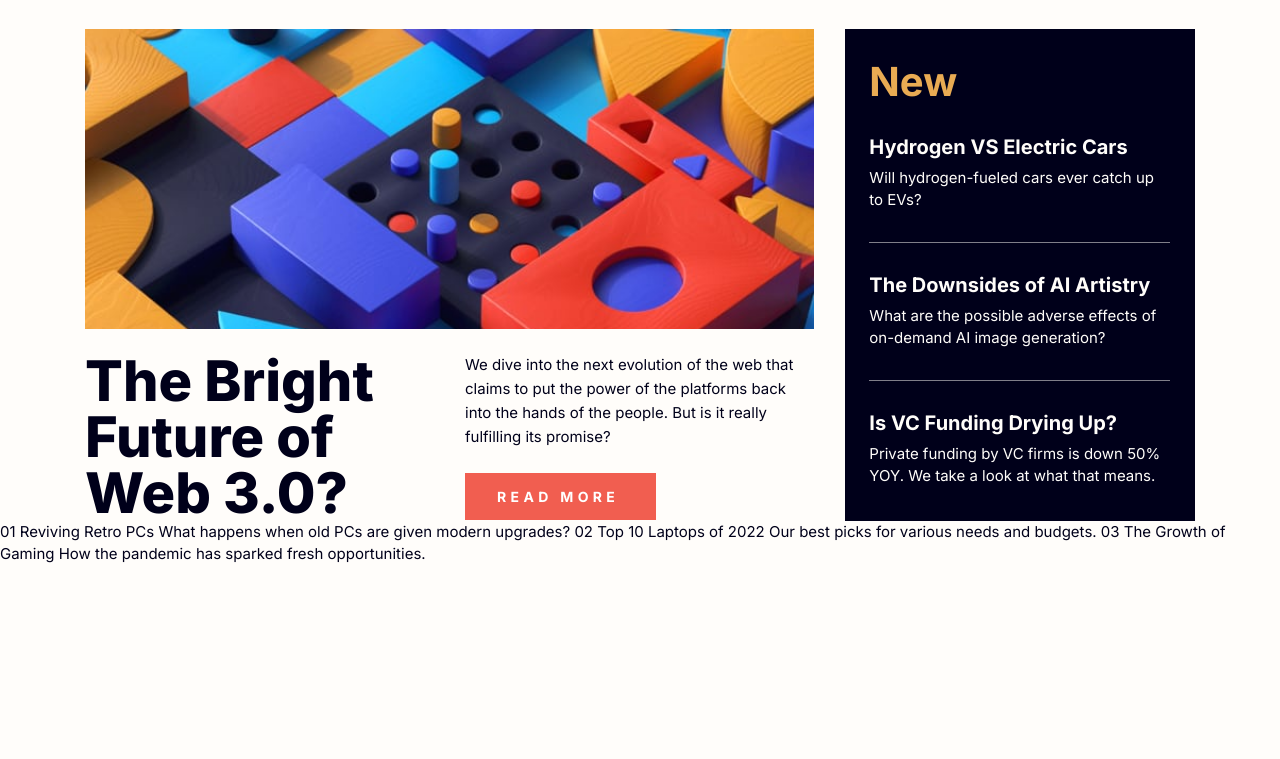
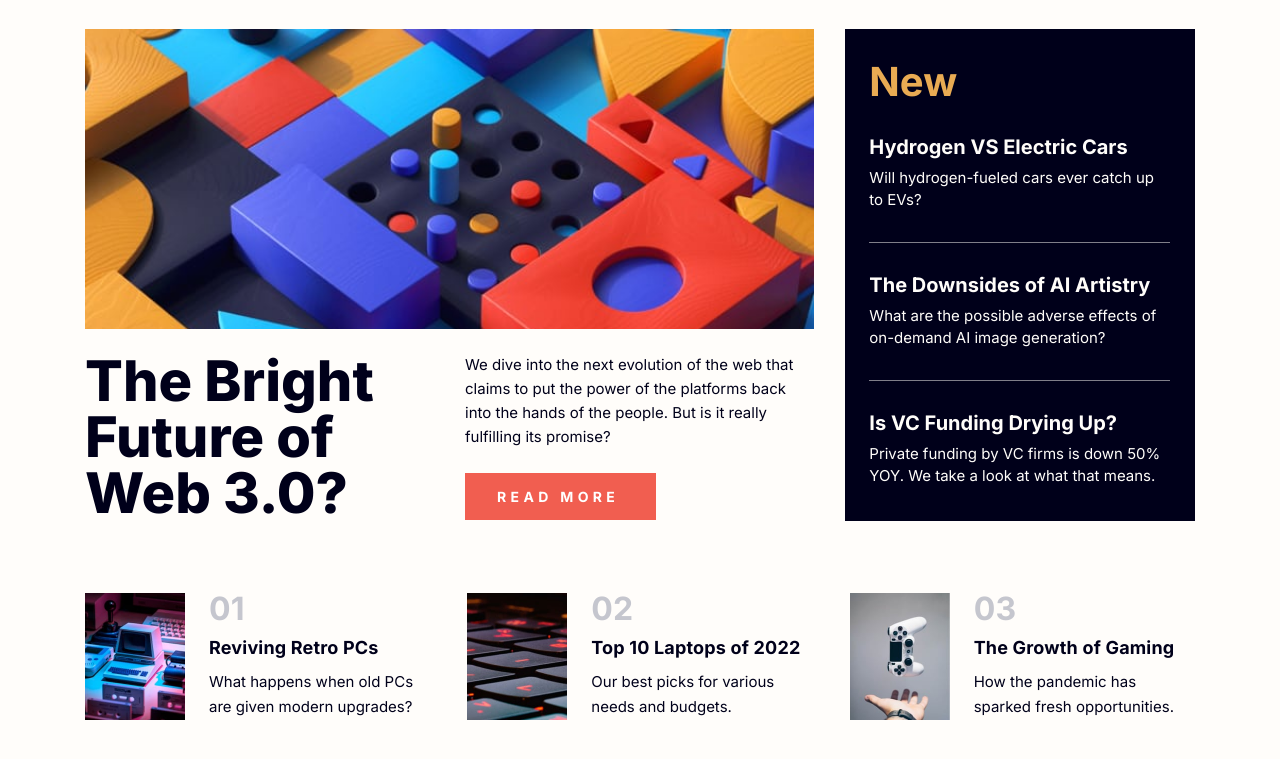
Before and after one commit to joshjavier/news-homepage, a website: page index.html in a window 1280 px wide. Shown: the part 123-882 px from the top of the page. Before the commit the page ends 800 px from the top, so only its background shows below. Drawn offline with nearby package versions, Linux system fonts and the light colour scheme.

Commit message:
Add top articles section

```diff
--- a/index.html
+++ b/index.html
@@ -78,19 +78,46 @@
         </article>
       </div>
     </div>
+
+    <div class="s-top container">
+      <h2 class="visually-hidden">Top articles</h2>
+      <ul class="row">
+        <li class="col-xl">
+          <article class="d-flex">
+            <div class="thumb">
+              <img src="./assets/images/image-retro-pcs.jpg" alt="">
+            </div>
+            <div class="text">
+              <h3><a href="#">Reviving Retro PCs</a></h3>
+              <p>What happens when old PCs are given modern upgrades?</p>
+            </div>
+          </article>
+        </li>
+        <li class="col-xl">
+          <article class="d-flex">
+            <div class="thumb">
+              <img src="./assets/images/image-top-laptops.jpg" alt="">
+            </div>
+            <div class="text">
+              <h3><a href="#">Top 10 Laptops of 2022</a></h3>
+              <p>Our best picks for various needs and budgets.</p>
+            </div>
+          </article>
+        </li>
+        <li class="col-xl">
+          <article class="d-flex">
+            <div class="thumb">
+              <img src="./assets/images/image-gaming-growth.jpg" alt="">
+            </div>
+            <div class="text">
+              <h3><a href="#">The Growth of Gaming</a></h3>
+              <p>How the pandemic has sparked fresh opportunities.</p>
+            </div>
+          </article>
+        </li>
+      </ul>
+    </div>
   </main>
-
-  01
-  Reviving Retro PCs
-  What happens when old PCs are given modern upgrades?
-
-  02
-  Top 10 Laptops of 2022
-  Our best picks for various needs and budgets.
-
-  03
-  The Growth of Gaming
-  How the pandemic has sparked fresh opportunities.
 
   <!-- <div class="attribution">
     Challenge by <a href="https://www.frontendmentor.io?ref=challenge" target="_blank">Frontend Mentor</a>.
--- a/style.css
+++ b/style.css
@@ -238,3 +238,102 @@ main {
     width: 31.5%;
   }
 }
+
+/* TOP ARTICLES SECTION */
+
+.s-top {
+  margin-block: 64px 80px;
+}
+
+@media (min-width: 768px) {
+  .s-top {
+    margin-top: 72px;
+  }
+}
+
+.s-top ul {
+  padding-inline-start: 0;
+  margin-bottom: 0;
+  list-style-type: none;
+  row-gap: 34px;
+  column-gap: 37px;
+  margin-inline: 0;
+  counter-reset: toparticles;
+}
+
+.s-top ul > * {
+  /* Remove inline padding */
+  --bs-gutter-x: 0;
+}
+
+.s-top article {
+  column-gap: 24px;
+  align-items: flex-end;
+  justify-content: center;
+}
+
+.s-top article .thumb {
+  flex: 1 0 100px;
+  max-width: 200px;
+}
+
+.s-top article .thumb img {
+  width: 100%;
+  height: 100%;
+  object-fit: cover;
+}
+
+.s-top article .text {
+  max-width: 327px;
+}
+
+.s-top article h3::before {
+  counter-increment: toparticles;
+  content: "0" counter(toparticles);
+  position: absolute;
+  translate: 0 calc(-100% - 9px);
+  font-weight: 700;
+  font-size: 32px;
+  line-height: normal;
+  color: hsl(var(--clr-grayish-blue));
+}
+
+.s-top article h3 {
+  font-weight: 700;
+  font-size: 18px;
+  letter-spacing: 0.18px;
+  margin-bottom: 10px;
+  position: relative;
+}
+
+.s-top article h3 a {
+  color: inherit;
+  text-decoration: none;
+}
+
+.s-top article h3 a:hover {
+  color: hsl(var(--clr-soft-red));
+}
+
+.s-top article p {
+  line-height: 1.7;
+  margin-bottom: 0;
+}
+
+/* Adjust layout of top articles on smaller screens */
+@media (max-width: 366px) {
+  .s-top article {
+    flex-direction: column;
+    row-gap: 16px;
+  }
+
+  .s-top article .thumb {
+    width: 100%;
+    max-width: unset;
+    aspect-ratio: 2 / 1;
+  }
+
+  .s-top article h3::before {
+    display: none;
+  }
+}
```
